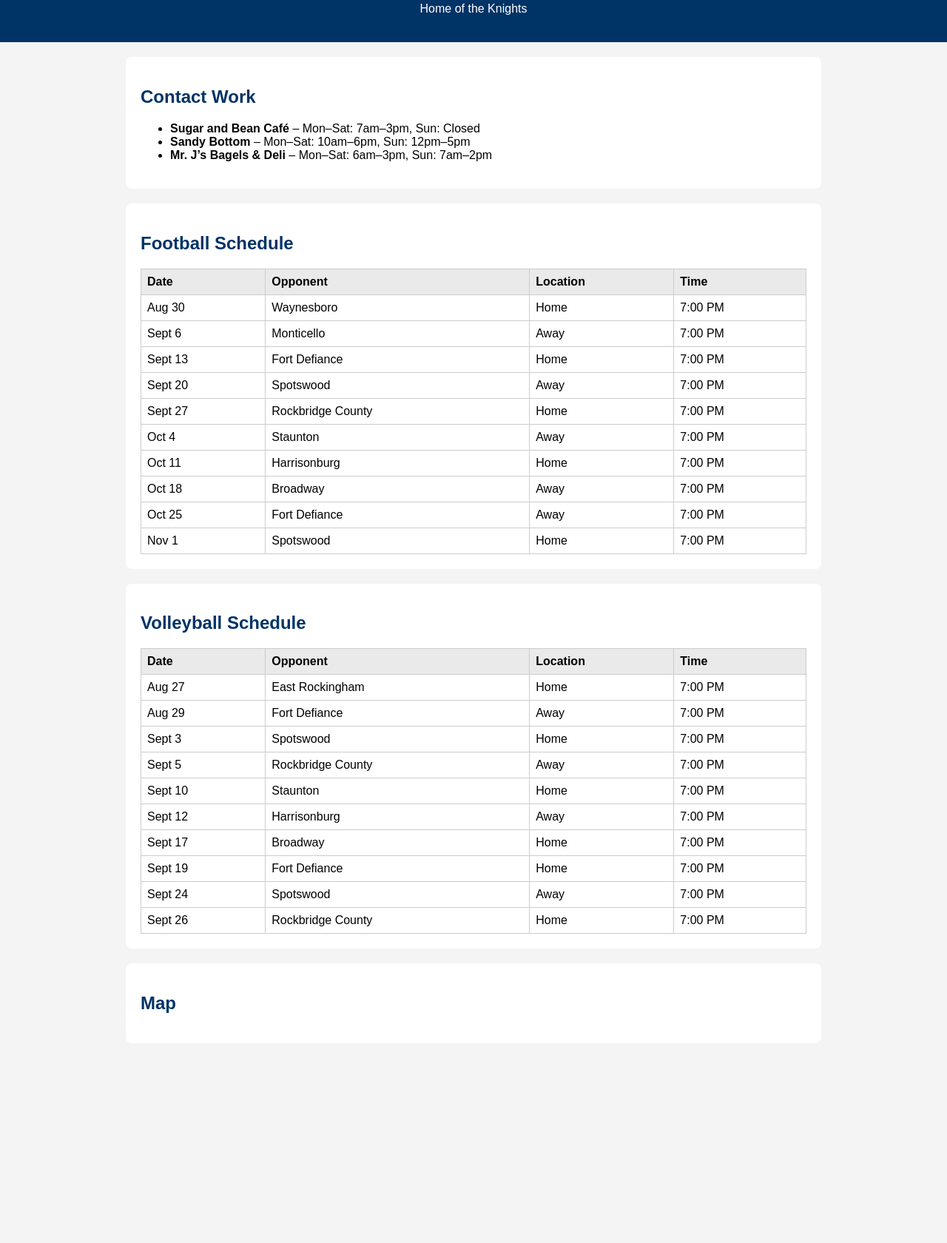
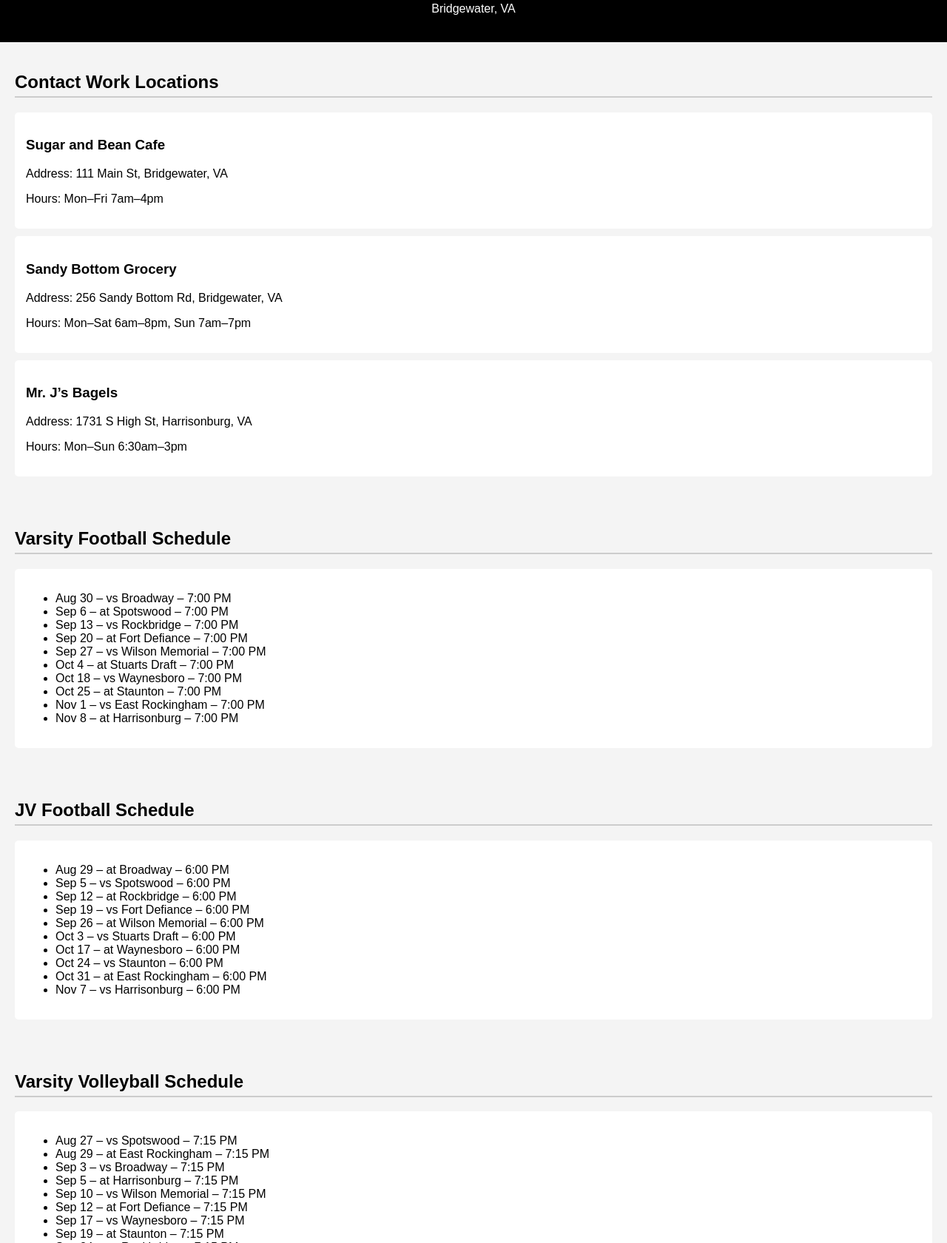
Before and after one commit to noahgerber033/TAHS-Contact-Work, a plain HTML site: page index.html in a window 1280 px wide. Shown: the part 97-1777 px from the top of the page at 74% size. Before the commit the page ends 1527 px from the top, so only its background shows below. Drawn offline with Linux system fonts and the light colour scheme.

Commit message:
Update index.html

```diff
--- a/index.html
+++ b/index.html
@@ -5,69 +5,116 @@
     <meta name="viewport" content="width=device-width, initial-scale=1.0">
     <title>Turner Ashby High School</title>
     <style>
-        body { font-family: Arial, sans-serif; margin: 0; padding: 0; background-color: #f4f4f4; }
-        header { background-color: #003366; color: white; padding: 20px 0; text-align: center; }
-        section { padding: 20px; background: white; margin: 20px auto; max-width: 900px; border-radius: 8px; }
-        h2 { color: #003366; }
-        table { width: 100%; border-collapse: collapse; margin-top: 10px; }
-        th, td { border: 1px solid #ccc; padding: 8px; text-align: left; }
-        th { background-color: #eaeaea; }
+        body { font-family: Arial, sans-serif; background-color: #f4f4f4; margin: 0; padding: 0; }
+        header { background-color: #000; color: white; padding: 20px; text-align: center; }
+        section { padding: 20px; }
+        h2 { border-bottom: 2px solid #ccc; padding-bottom: 5px; }
+        .card { background: white; padding: 15px; margin: 10px 0; border-radius: 5px; }
+        .map { width: 100%; height: 300px; background: #ddd; }
     </style>
 </head>
 <body>
-
     <header>
         <h1>Turner Ashby High School</h1>
-    <p>Home of the Knights</p>
+        <p>Bridgewater, VA</p>
     </header>
 
     <section>
-    <h2>Contact Work</h2>
-    <ul>
-        <li><strong>Sugar and Bean Café</strong> – Mon–Sat: 7am–3pm, Sun: Closed</li>
-        <li><strong>Sandy Bottom</strong> – Mon–Sat: 10am–6pm, Sun: 12pm–5pm</li>
-        <li><strong>Mr. J’s Bagels & Deli</strong> – Mon–Sat: 6am–3pm, Sun: 7am–2pm</li>
-    </ul>
+        <h2>Contact Work Locations</h2>
+        <div class="card">
+            <h3>Sugar and Bean Cafe</h3>
+            <p>Address: 111 Main St, Bridgewater, VA</p>
+            <p>Hours: Mon–Fri 7am–4pm</p>
+        </div>
+        <div class="card">
+            <h3>Sandy Bottom Grocery</h3>
+            <p>Address: 256 Sandy Bottom Rd, Bridgewater, VA</p>
+            <p>Hours: Mon–Sat 6am–8pm, Sun 7am–7pm</p>
+        </div>
+        <div class="card">
+            <h3>Mr. J’s Bagels</h3>
+            <p>Address: 1731 S High St, Harrisonburg, VA</p>
+            <p>Hours: Mon–Sun 6:30am–3pm</p>
+        </div>
     </section>
 
     <section>
-    <h2>Football Schedule</h2>
-    <table>
-        <tr><th>Date</th><th>Opponent</th><th>Location</th><th>Time</th></tr>
-        <tr><td>Aug 30</td><td>Waynesboro</td><td>Home</td><td>7:00 PM</td></tr>
-        <tr><td>Sept 6</td><td>Monticello</td><td>Away</td><td>7:00 PM</td></tr>
-        <tr><td>Sept 13</td><td>Fort Defiance</td><td>Home</td><td>7:00 PM</td></tr>
-        <tr><td>Sept 20</td><td>Spotswood</td><td>Away</td><td>7:00 PM</td></tr>
-        <tr><td>Sept 27</td><td>Rockbridge County</td><td>Home</td><td>7:00 PM</td></tr>
-        <tr><td>Oct 4</td><td>Staunton</td><td>Away</td><td>7:00 PM</td></tr>
-        <tr><td>Oct 11</td><td>Harrisonburg</td><td>Home</td><td>7:00 PM</td></tr>
-        <tr><td>Oct 18</td><td>Broadway</td><td>Away</td><td>7:00 PM</td></tr>
-        <tr><td>Oct 25</td><td>Fort Defiance</td><td>Away</td><td>7:00 PM</td></tr>
-        <tr><td>Nov 1</td><td>Spotswood</td><td>Home</td><td>7:00 PM</td></tr>
-    </table>
+        <h2>Varsity Football Schedule</h2>
+        <div class="card">
+            <ul>
+                <li>Aug 30 – vs Broadway – 7:00 PM</li>
+                <li>Sep 6 – at Spotswood – 7:00 PM</li>
+                <li>Sep 13 – vs Rockbridge – 7:00 PM</li>
+                <li>Sep 20 – at Fort Defiance – 7:00 PM</li>
+                <li>Sep 27 – vs Wilson Memorial – 7:00 PM</li>
+                <li>Oct 4 – at Stuarts Draft – 7:00 PM</li>
+                <li>Oct 18 – vs Waynesboro – 7:00 PM</li>
+                <li>Oct 25 – at Staunton – 7:00 PM</li>
+                <li>Nov 1 – vs East Rockingham – 7:00 PM</li>
+                <li>Nov 8 – at Harrisonburg – 7:00 PM</li>
+            </ul>
+        </div>
     </section>
 
     <section>
-    <h2>Volleyball Schedule</h2>
-    <table>
-        <tr><th>Date</th><th>Opponent</th><th>Location</th><th>Time</th></tr>
-        <tr><td>Aug 27</td><td>East Rockingham</td><td>Home</td><td>7:00 PM</td></tr>
-        <tr><td>Aug 29</td><td>Fort Defiance</td><td>Away</td><td>7:00 PM</td></tr>
-        <tr><td>Sept 3</td><td>Spotswood</td><td>Home</td><td>7:00 PM</td></tr>
-        <tr><td>Sept 5</td><td>Rockbridge County</td><td>Away</td><td>7:00 PM</td></tr>
-        <tr><td>Sept 10</td><td>Staunton</td><td>Home</td><td>7:00 PM</td></tr>
-        <tr><td>Sept 12</td><td>Harrisonburg</td><td>Away</td><td>7:00 PM</td></tr>
-        <tr><td>Sept 17</td><td>Broadway</td><td>Home</td><td>7:00 PM</td></tr>
-        <tr><td>Sept 19</td><td>Fort Defiance</td><td>Home</td><td>7:00 PM</td></tr>
-        <tr><td>Sept 24</td><td>Spotswood</td><td>Away</td><td>7:00 PM</td></tr>
-        <tr><td>Sept 26</td><td>Rockbridge County</td><td>Home</td><td>7:00 PM</td></tr>
-    </table>
+        <h2>JV Football Schedule</h2>
+        <div class="card">
+            <ul>
+                <li>Aug 29 – at Broadway – 6:00 PM</li>
+                <li>Sep 5 – vs Spotswood – 6:00 PM</li>
+                <li>Sep 12 – at Rockbridge – 6:00 PM</li>
+                <li>Sep 19 – vs Fort Defiance – 6:00 PM</li>
+                <li>Sep 26 – at Wilson Memorial – 6:00 PM</li>
+                <li>Oct 3 – vs Stuarts Draft – 6:00 PM</li>
+                <li>Oct 17 – at Waynesboro – 6:00 PM</li>
+                <li>Oct 24 – vs Staunton – 6:00 PM</li>
+                <li>Oct 31 – at East Rockingham – 6:00 PM</li>
+                <li>Nov 7 – vs Harrisonburg – 6:00 PM</li>
+            </ul>
+        </div>
     </section>
 
     <section>
-    <h2>Map</h2>
-    <!-- PLACEHOLDER: Add your own Google Map iframe embed here -->
+        <h2>Varsity Volleyball Schedule</h2>
+        <div class="card">
+            <ul>
+                <li>Aug 27 – vs Spotswood – 7:15 PM</li>
+                <li>Aug 29 – at East Rockingham – 7:15 PM</li>
+                <li>Sep 3 – vs Broadway – 7:15 PM</li>
+                <li>Sep 5 – at Harrisonburg – 7:15 PM</li>
+                <li>Sep 10 – vs Wilson Memorial – 7:15 PM</li>
+                <li>Sep 12 – at Fort Defiance – 7:15 PM</li>
+                <li>Sep 17 – vs Waynesboro – 7:15 PM</li>
+                <li>Sep 19 – at Staunton – 7:15 PM</li>
+                <li>Sep 24 – vs Rockbridge – 7:15 PM</li>
+                <li>Sep 26 – at Stuarts Draft – 7:15 PM</li>
+            </ul>
+        </div>
     </section>
 
+    <section>
+        <h2>JV Volleyball Schedule</h2>
+        <div class="card">
+            <ul>
+                <li>Aug 27 – vs Spotswood – 6:00 PM</li>
+                <li>Aug 29 – at East Rockingham – 6:00 PM</li>
+                <li>Sep 3 – vs Broadway – 6:00 PM</li>
+                <li>Sep 5 – at Harrisonburg – 6:00 PM</li>
+                <li>Sep 10 – vs Wilson Memorial – 6:00 PM</li>
+                <li>Sep 12 – at Fort Defiance – 6:00 PM</li>
+                <li>Sep 17 – vs Waynesboro – 6:00 PM</li>
+                <li>Sep 19 – at Staunton – 6:00 PM</li>
+                <li>Sep 24 – vs Rockbridge – 6:00 PM</li>
+                <li>Sep 26 – at Stuarts Draft – 6:00 PM</li>
+            </ul>
+        </div>
+    </section>
+
+    <section>
+        <h2>Location Map</h2>
+        <div class="map">
+            <!-- Replace with TAHS Google Map Embed -->
+        </div>
+    </section>
 </body>
 </html>
```
Lines whose indentation alone changed are shown as unchanged.
